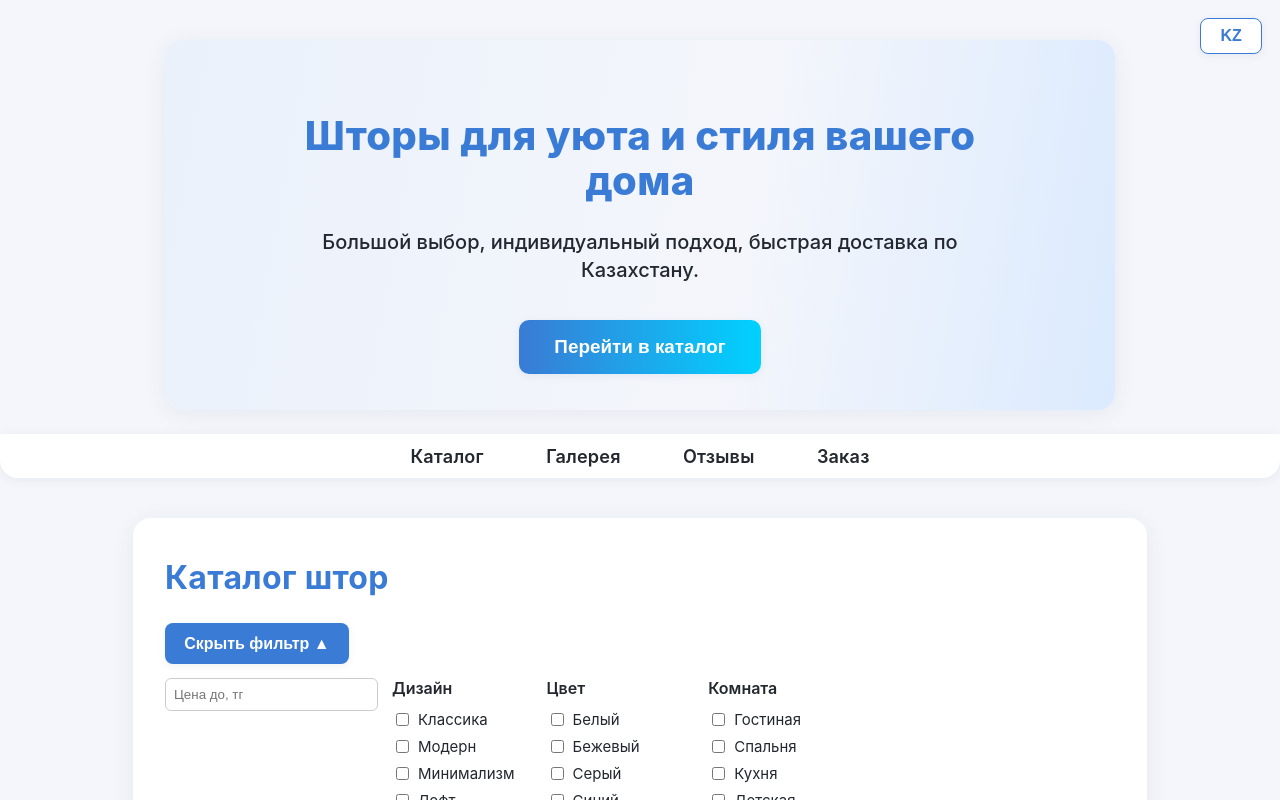
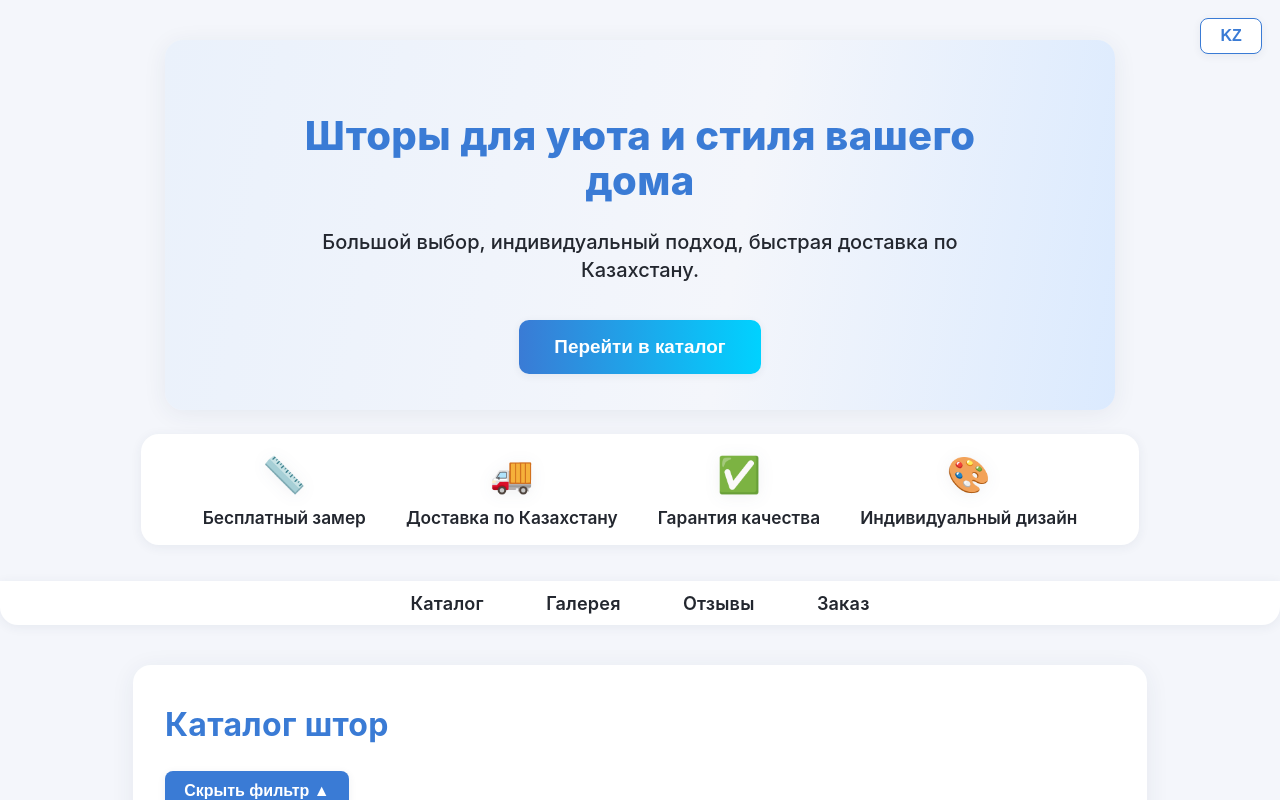
Before and after one commit to Ersss01/Curtain, a React (Create React App) app: page / in a window 1280 px wide. Shown: the top 800 px of the page. Built offline with nearby package versions, Linux system fonts and the light colour scheme; no server answers.

Commit message:
Добавлен блог премуществ и улучшен дизайн

```diff
--- a/src/App.css
+++ b/src/App.css
@@ -467,3 +467,63 @@ button:hover {
     padding: 0.7rem 1.2rem;
   }
 }
+
+/* --- Блок преимуществ --- */
+.benefits-section {
+  width: 100%;
+  background: #fff;
+  box-shadow: 0 2px 12px rgba(44,62,80,0.07);
+  border-radius: 18px;
+  margin: 0 auto 2.2rem auto;
+  max-width: 950px;
+  padding: 1.2rem 1.5rem 1.1rem 1.5rem;
+  display: flex;
+  justify-content: center;
+  align-items: center;
+  animation: fadeInUp 0.8s cubic-bezier(0.4,0,0.2,1) both;
+}
+.benefits-list {
+  display: flex;
+  gap: 2.5rem;
+  width: 100%;
+  justify-content: center;
+  align-items: center;
+}
+.benefit-item {
+  display: flex;
+  flex-direction: column;
+  align-items: center;
+  gap: 0.5rem;
+  min-width: 110px;
+  animation: fadeInUp 0.7s cubic-bezier(0.4,0,0.2,1) both;
+}
+.benefit-icon {
+  font-size: 2.2rem;
+  margin-bottom: 0.2rem;
+  color: #3a7bd5;
+  filter: drop-shadow(0 2px 8px rgba(44,62,80,0.07));
+}
+.benefit-text {
+  font-size: 1.08rem;
+  color: #23272f;
+  font-weight: 600;
+  text-align: center;
+}
+@media (max-width: 700px) {
+  .benefits-section {
+    max-width: 100% !important;
+    padding: 0.7rem 0.2rem 0.7rem 0.2rem;
+    border-radius: 12px;
+  }
+  .benefits-list {
+    flex-direction: column;
+    gap: 1.2rem;
+  }
+  .benefit-item {
+    min-width: 0;
+    font-size: 1rem;
+  }
+  .benefit-icon {
+    font-size: 1.5rem;
+  }
+}
--- a/src/App.js
+++ b/src/App.js
@@ -27,6 +27,27 @@ function App() {
           <button className="hero-btn" onClick={e => scrollToSection(e, 'catalog')}>
             {t.heroBtn || 'Перейти в каталог'}
           </button>
+        </div>
+      </section>
+      {/* Блок преимуществ */}
+      <section className="benefits-section">
+        <div className="benefits-list">
+          <div className="benefit-item">
+            <span className="benefit-icon" role="img" aria-label="measure">📏</span>
+            <span className="benefit-text">Бесплатный замер</span>
+          </div>
+          <div className="benefit-item">
+            <span className="benefit-icon" role="img" aria-label="delivery">🚚</span>
+            <span className="benefit-text">Доставка по Казахстану</span>
+          </div>
+          <div className="benefit-item">
+            <span className="benefit-icon" role="img" aria-label="quality">✅</span>
+            <span className="benefit-text">Гарантия качества</span>
+          </div>
+          <div className="benefit-item">
+            <span className="benefit-icon" role="img" aria-label="design">🎨</span>
+            <span className="benefit-text">Индивидуальный дизайн</span>
+          </div>
         </div>
       </section>
       <nav className="App-nav">
```
